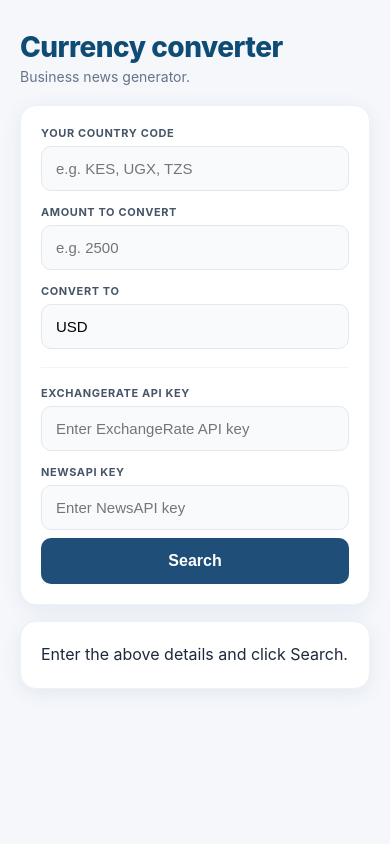
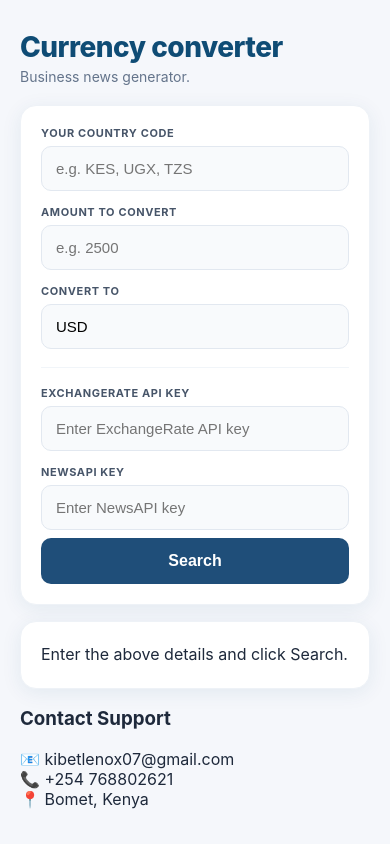
Before and after one commit to kibet-Lenox/business_calculator, a plain HTML site: page index.html in a window 390 px wide. Drawn offline with Linux system fonts and the light colour scheme.

Commit message:
Add contact support information to index.html
Added a contact support section with email, phone, and location.

```diff
--- a/index.html
+++ b/index.html
@@ -117,7 +117,12 @@
 
   <div id="result">Enter the above details and click Search.</div>
 </div>
-
+  <div class="contact-card">
+    <h3>Contact Support</h3>
+    <div class="tag"><span>📧</span> kibetlenox07@gmail.com </div>
+    <div class="tag"><span>📞</span> +254 768802621</div>
+    <div class="tag"><span>📍</span> Bomet, Kenya</div>
+  </div>
 <script>
   async function LoadConverter() {
   const country = document.getElementById('CountryInput').value.trim();
```
